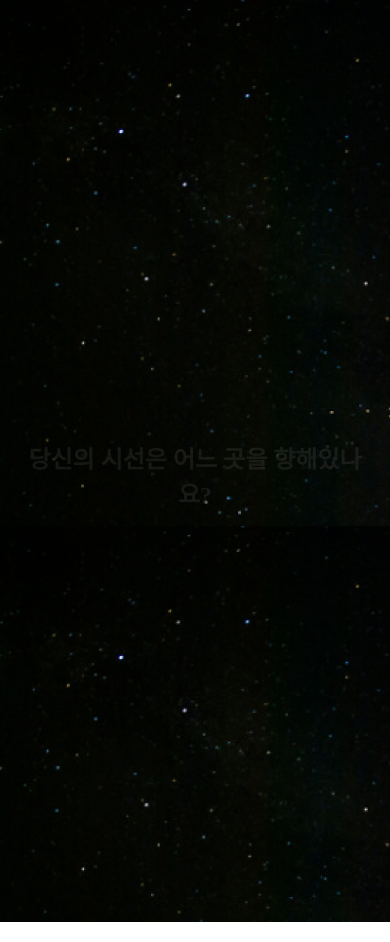
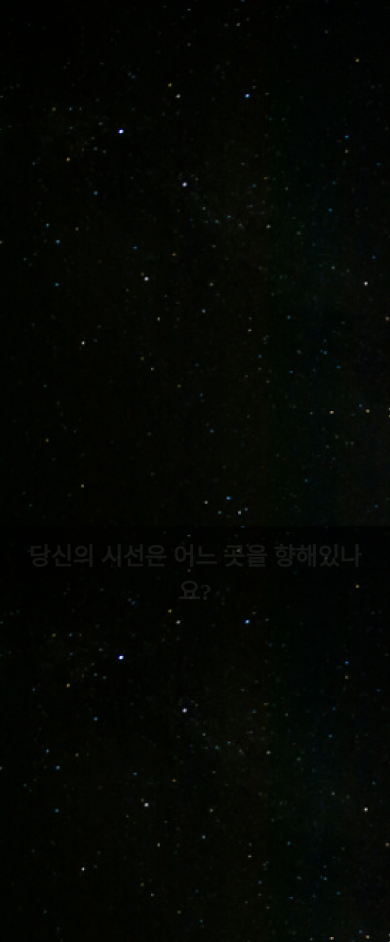
Before and after one commit to SeungheeJeongHL/Test, a plain HTML site: page intro-mobile.html in a window 390 px wide. Drawn offline with Linux system fonts and the light colour scheme.

Commit message:
intro mobile

```diff
--- a/intro-mobile.html
+++ b/intro-mobile.html
@@ -61,8 +61,7 @@
                 align-items: center;
                 height: 100%;
                 /* padding to better center the text vertically */
-                padding-top: 20%;
-                padding-bottom: 20%;
+                padding-top: 50%;
             }
 
             .intro1, .intro2 {
```
